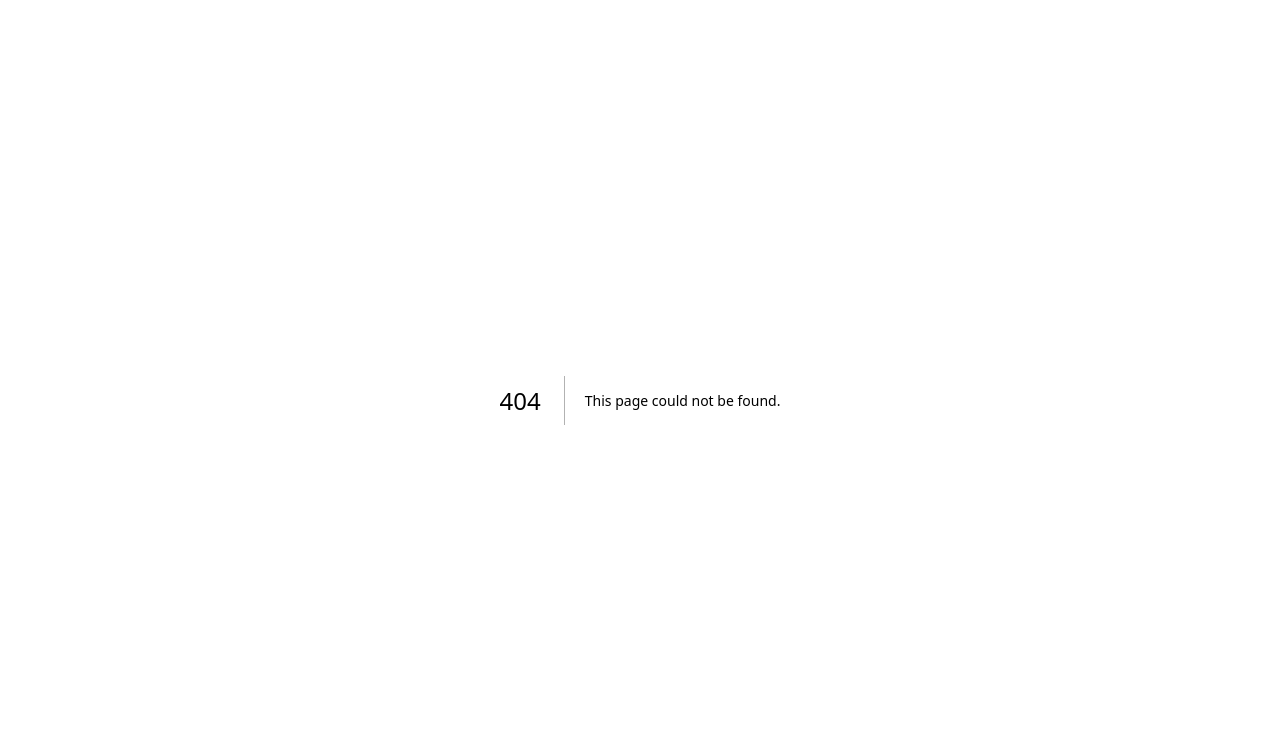
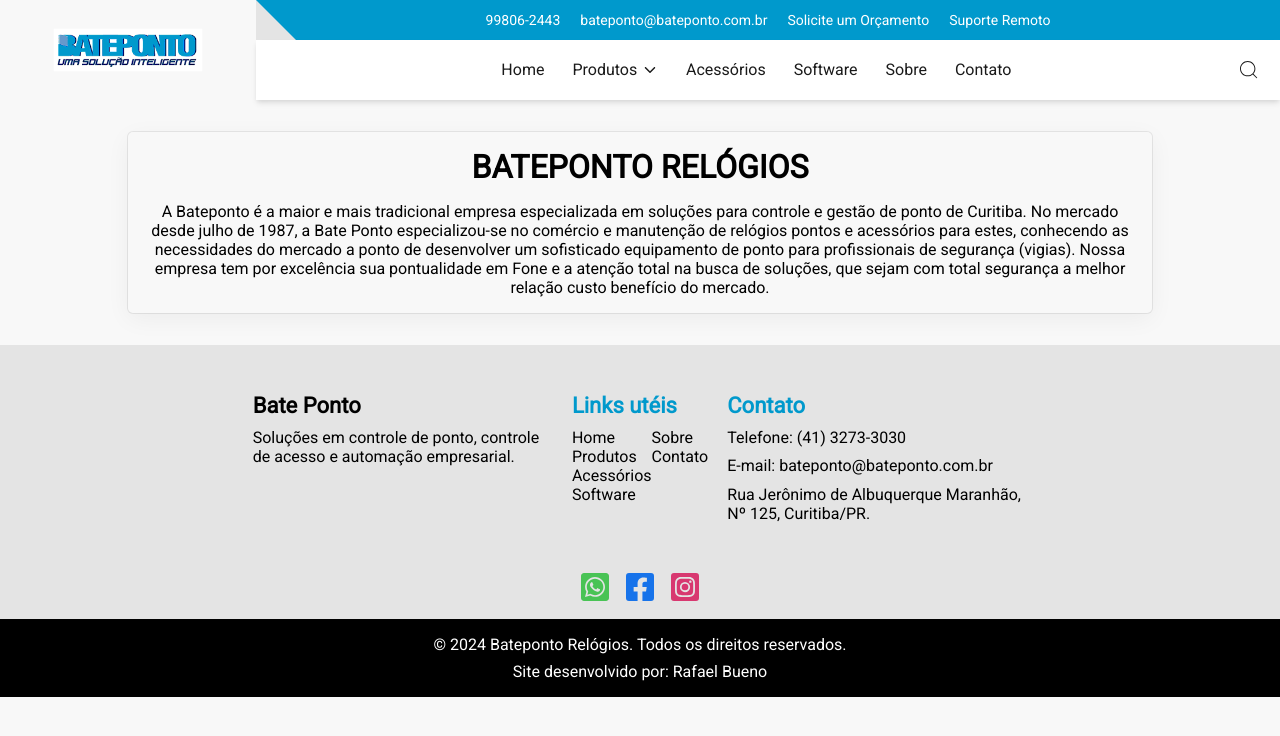
Before and after one commit to RafaelBrT/bate-ponto-frontend, a Next.js app: page /about in a window 1280 px wide. Before the commit this address had no page. Shown: the top 736 px of the page. Built offline with nearby package versions, Linux system fonts and the light colour scheme.

Commit message:
feat: about page

```diff
--- /dev/null
+++ b/src/app/about/page.tsx
@@ -0,0 +1,22 @@
+'use client'
+import FooterComponent from '@components/footer-component'
+import NavbarComponent from '@components/navbar'
+
+import { AboutPageWrapper,Card } from './style'
+
+const AboutPage = () => {
+  return (
+    <main>
+      <NavbarComponent />
+      <AboutPageWrapper>
+        <Card>
+          <h1>BATEPONTO RELÓGIOS</h1>
+          <p>A Bateponto é a maior e mais tradicional empresa especializada em soluções para controle e gestão de ponto de Curitiba. No mercado desde julho de 1987, a Bate Ponto especializou-se no comércio e manutenção de relógios pontos e acessórios para estes, conhecendo as necessidades do mercado a ponto de desenvolver um sofisticado equipamento de ponto para profissionais de segurança (vigias). Nossa empresa tem por excelência sua pontualidade em Fone e a atenção total na busca de soluções, que sejam com total segurança a melhor relação custo benefício do mercado.</p>
+        </Card>
+      </AboutPageWrapper>
+      <FooterComponent />
+    </main>
+  )
+}
+
+export default AboutPage
--- /dev/null
+++ b/src/app/about/style.ts
@@ -0,0 +1,22 @@
+import styled from 'styled-components'
+
+export const AboutPageWrapper = styled.div`
+  display: flex;
+  justify-content: center;
+  margin: 2rem 0;
+`
+
+export const Card = styled.div`
+  width: 80%;
+  border-radius: 5px;
+  padding: 1rem;
+  box-shadow: rgba(0, 0, 0, 0.05) 0px 6px 24px 0px, rgba(0, 0, 0, 0.08) 0px 0px 0px 1px;
+  -webkit-box-shadow: rgba(0, 0, 0, 0.05) 0px 6px 24px 0px, rgba(0, 0, 0, 0.08) 0px 0px 0px 1px;
+  -moz-box-shadow: rgba(0, 0, 0, 0.05) 0px 6px 24px 0px, rgba(0, 0, 0, 0.08) 0px 0px 0px 1px;
+  display: flex;
+  flex-direction: column;
+  align-items: center;
+  justify-content: center;
+  gap: 1rem;
+  text-align: center;
+`
--- a/src/app/product/[id]/style.ts
+++ b/src/app/product/[id]/style.ts
@@ -3,7 +3,7 @@
 export const ProductPageWrapper = styled.div`
   display: flex;
   justify-content: center;
-  margin-top: 2rem;
+  margin: 2rem 0;
 `
 
 export const Card = styled.div`
@@ -13,7 +13,8 @@
   box-shadow: rgba(0, 0, 0, 0.05) 0px 6px 24px 0px, rgba(0, 0, 0, 0.08) 0px 0px 0px 1px;
   -webkit-box-shadow: rgba(0, 0, 0, 0.05) 0px 6px 24px 0px, rgba(0, 0, 0, 0.08) 0px 0px 0px 1px;
   -moz-box-shadow: rgba(0, 0, 0, 0.05) 0px 6px 24px 0px, rgba(0, 0, 0, 0.08) 0px 0px 0px 1px;
-  `
+`
+
 export const CardTop = styled.div`
   display: flex;
   flex-direction: column;
```
